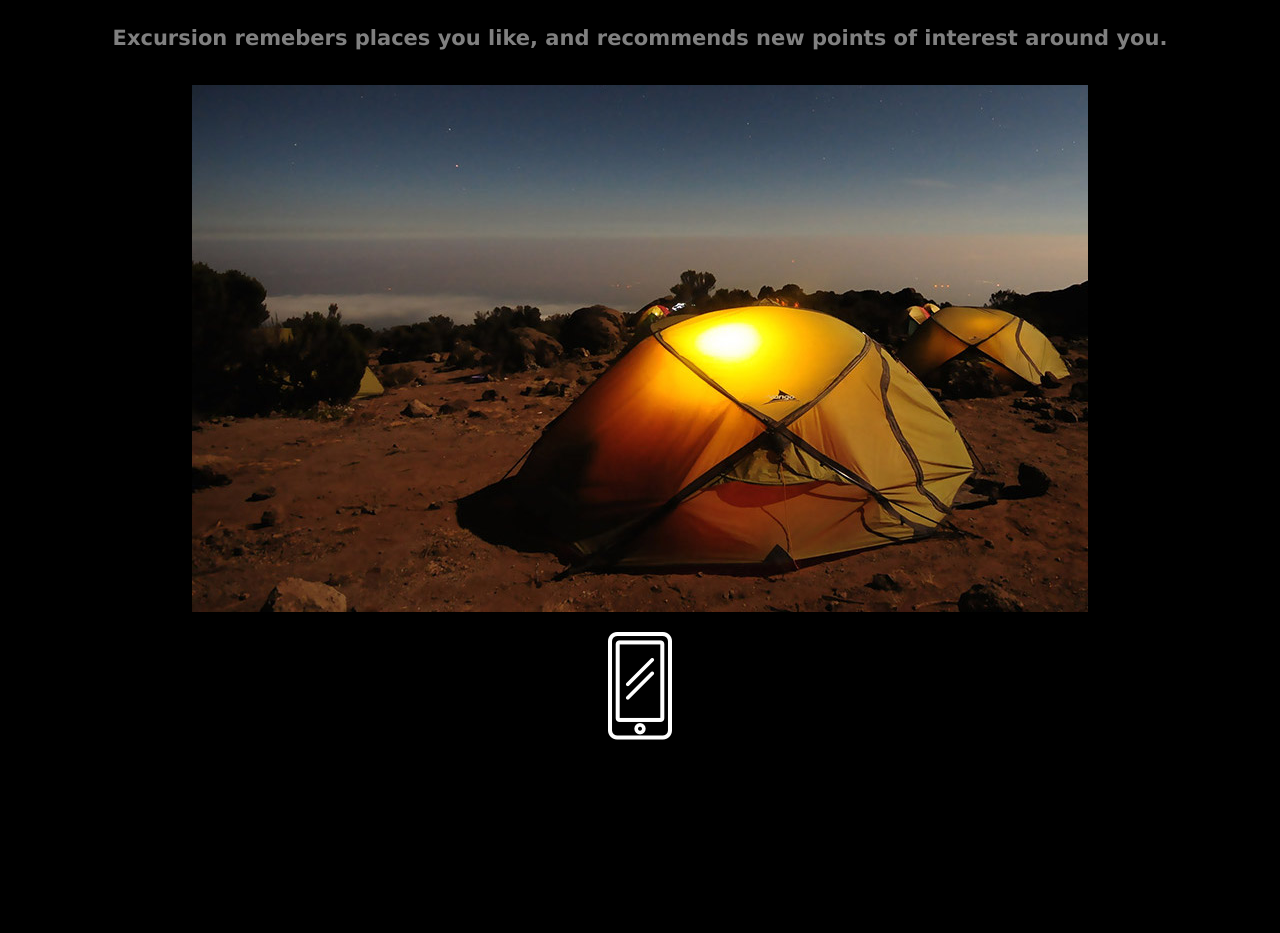
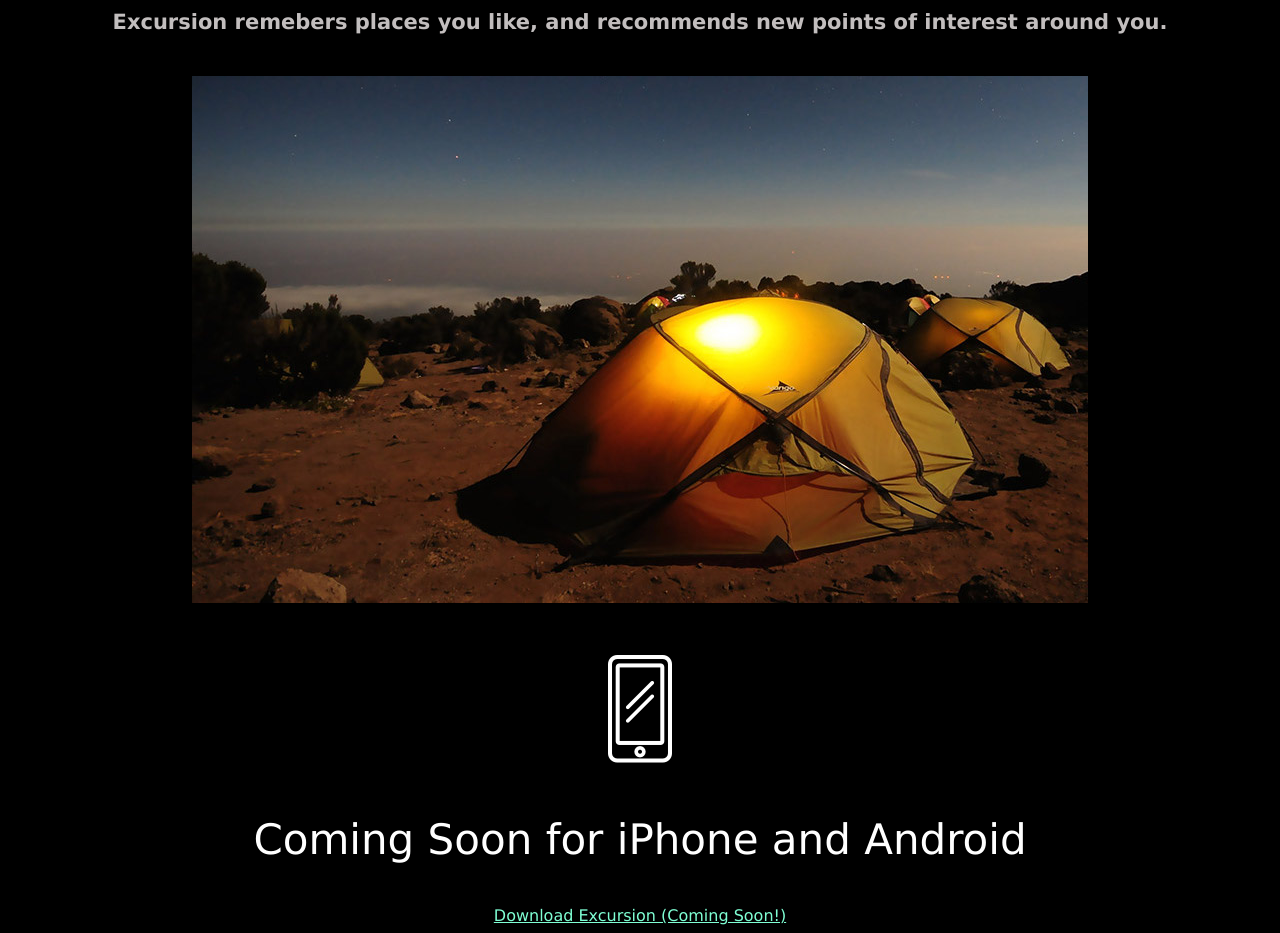
Before and after one commit to johng2023/Excursion.github.io, a plain HTML site: page index.html in a window 1280 px wide. Shown: the part 479-1412 px from the top of the page. Before the commit the page ends 1239 px from the top, so only its background shows below. Drawn offline with Linux system fonts and the light colour scheme.

Commit message:
copyright

```diff
--- a/index.html
+++ b/index.html
@@ -12,18 +12,25 @@
     <h1>Discover hidden places in the world around you</h1>
 </header>
 <div class="link">
-    <p><a href="#">Download Excursion (Coming Soon!)</a></p>
+    <a href="#">Download Excursion (Coming Soon!)</a>
 </div>
 <video autoplay muted loop>
     <source src="resources/css/images/video/excursion (1).mp4" type="video/mp4">
 </video>
 <div class= "section">
     <p>Your personal travel guide</p>
-    <h5>Excursion remebers places you like, and recommends new points of interest around you.</h5>
+    <h4>Excursion remebers places you like, and recommends new points of interest around you.</h4>
 </div>
 <div class="images">
    <p><img src ="resources/css/images/video/camp.jpg"></p>
     <p><img src="resources/css/images/video/phone.png"></p>
 </div>
+<div class="final-part">
+    <p>Coming Soon for iPhone and Android</p>
+    <a href='#'>Download Excursion (Coming Soon!)</a>
+</div>
+<div class="copyright">
+    <i class="fa-sharp fa-regular fa-copyright" style="color: #fefefe;"></i>
+</div>
 </body>
 </html>
--- a/resources/index.css
+++ b/resources/index.css
@@ -9,7 +9,7 @@ h1{
     font-size: 50px;
 }
 
-.link a{
+a{
     color: aquamarine;
     text-decoration: underline;
 }
@@ -19,11 +19,16 @@ h1{
     font-size: 42px;
     font-weight: 300;
 }
-.section h5{
-    color: gray;
+.section h4{
+    color: rgb(194, 190, 190);
     font-size: 21px;
 }
 .images{
     display: block;
     align-items: center;
 }
+ p{
+    font-size:  42px;
+    font-weight: 300;
+    color:white;
+}
```
